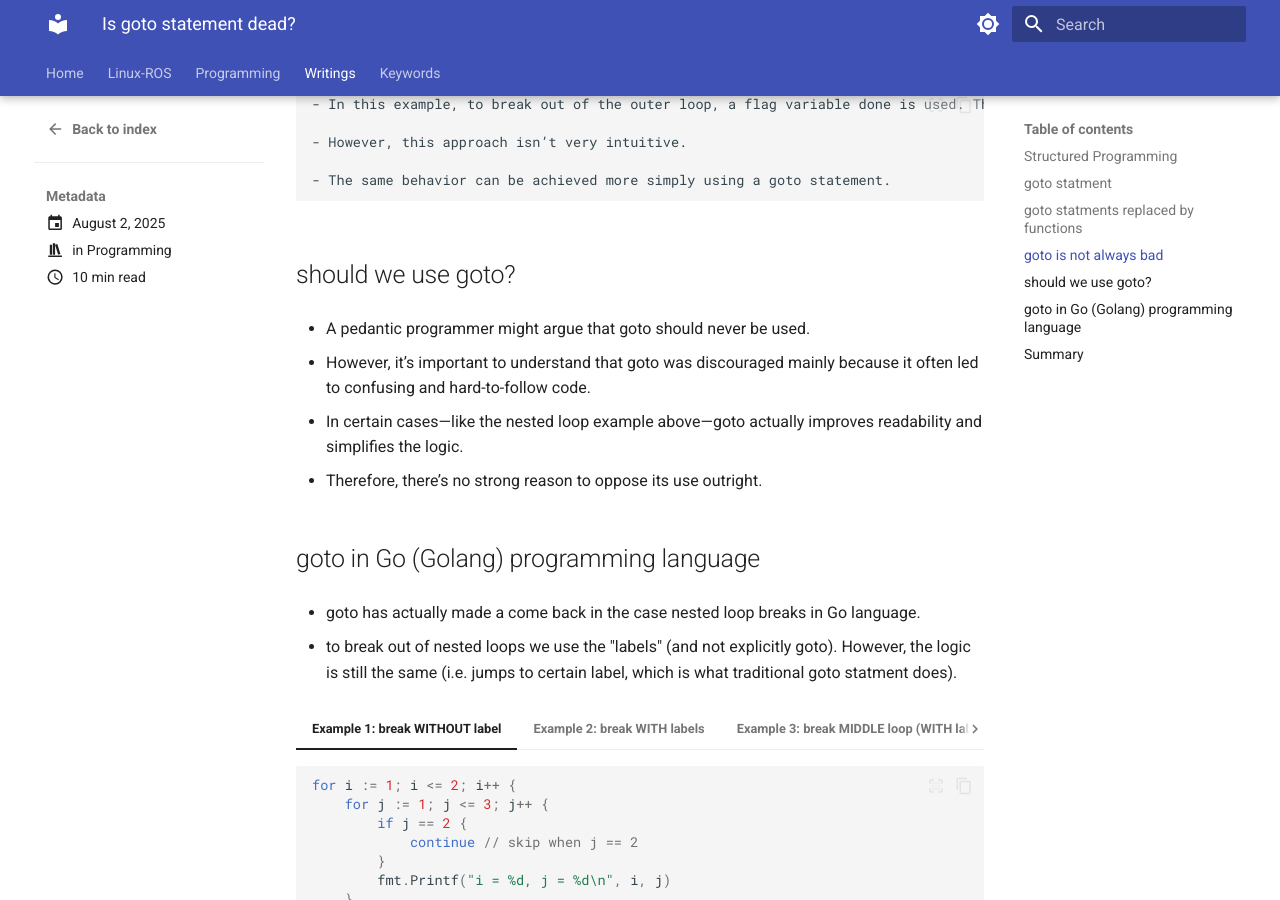
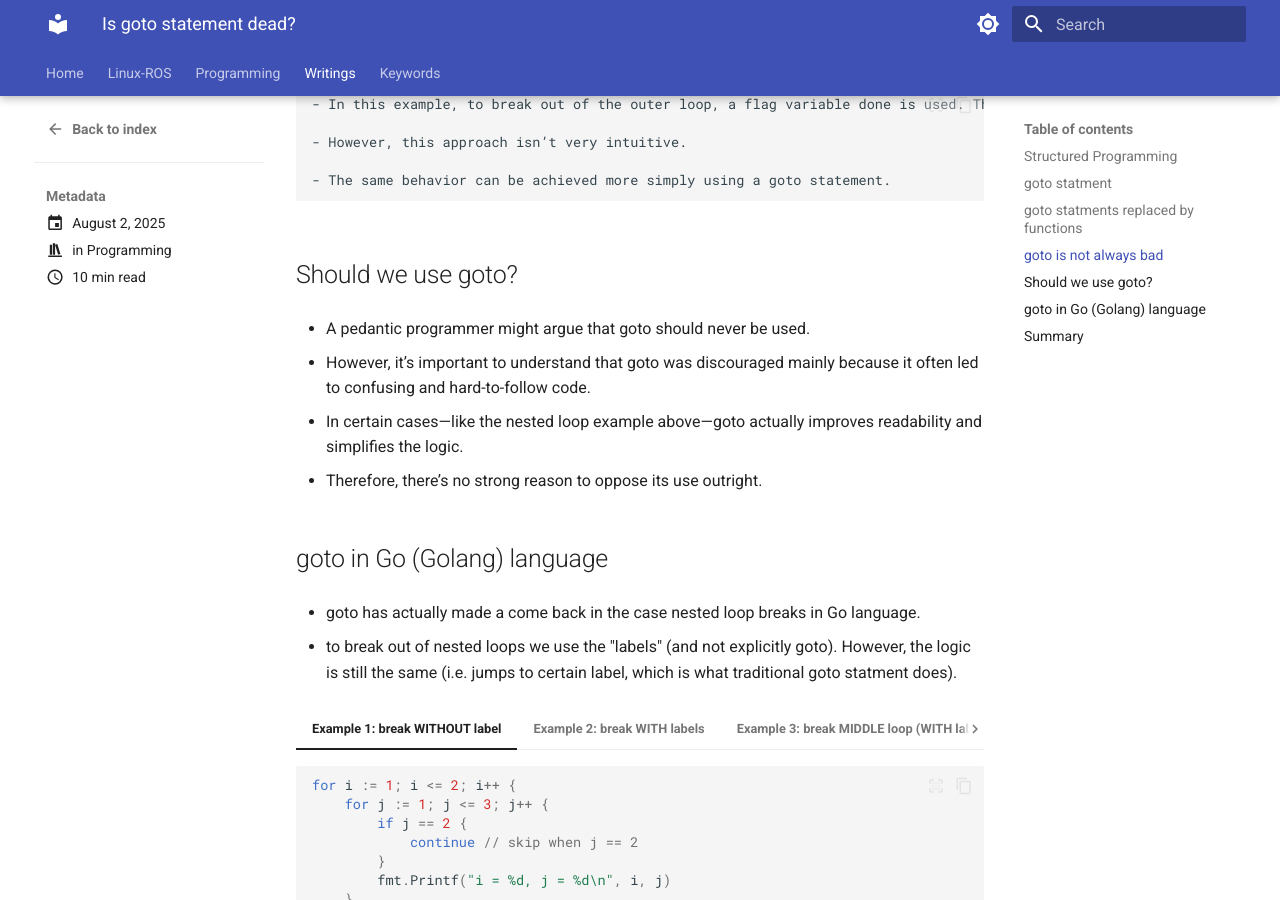
Before and after one commit to alohamujeeb/alohamujeeb.github.io, an MkDocs documentation site: the page built from docs/blog/posts/2025-08-02-is-goto-dead.md, in a window 1280 px wide and 900 px high, scrolled down 2843 px. Built offline with MkDocs 1.6.1 and Material for MkDocs 9.7.7, drawn with Linux system fonts in a browser that asks for light colours.

````diff
--- a/docs/blog/posts/2025-08-02-is-goto-dead.md
+++ b/docs/blog/posts/2025-08-02-is-goto-dead.md
@@ -194,7 +194,7 @@
 	```
 
 
-## should we use goto?
+## Should we use goto?
 
 - A pedantic programmer might argue that goto should never be used.
 
@@ -205,7 +205,7 @@
 - Therefore, there’s no strong reason to oppose its use outright.
 
 
-## goto in Go (Golang) programming language
+## goto in Go (Golang) language
 
 - goto has actually made a come back in the case nested loop breaks in Go language.
 
````
